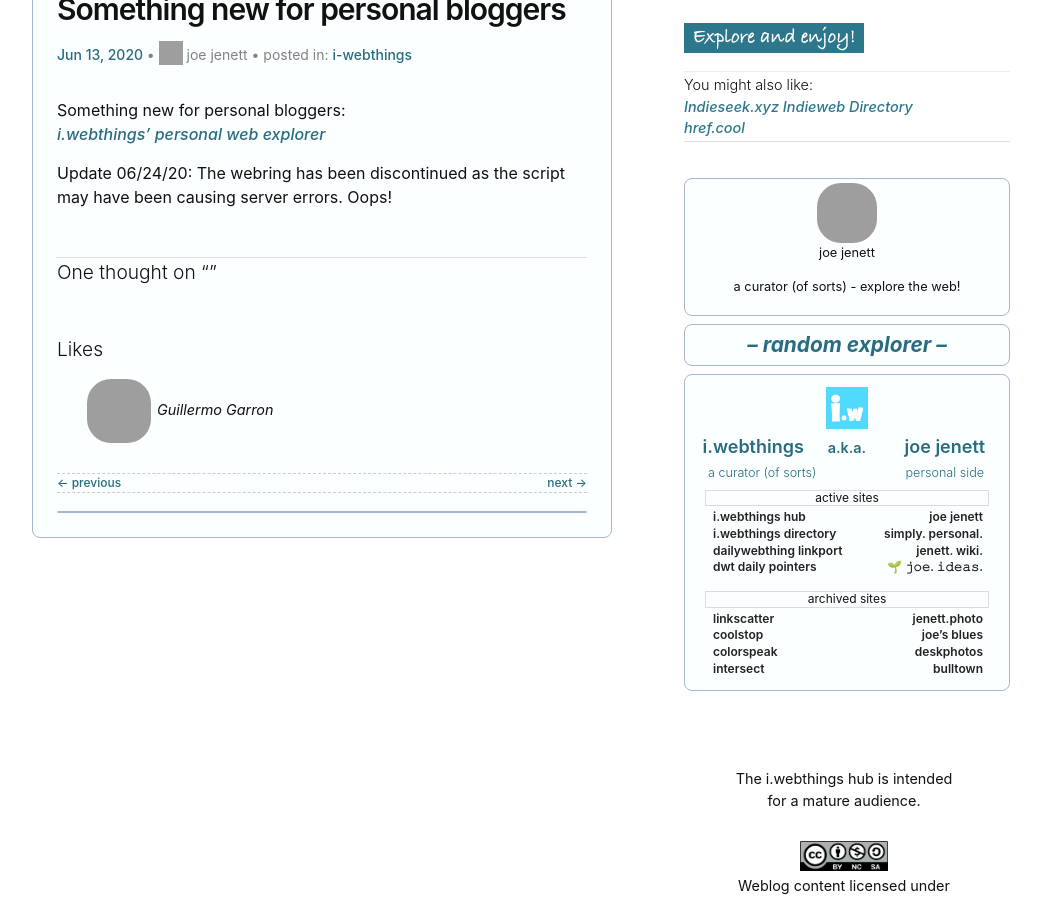
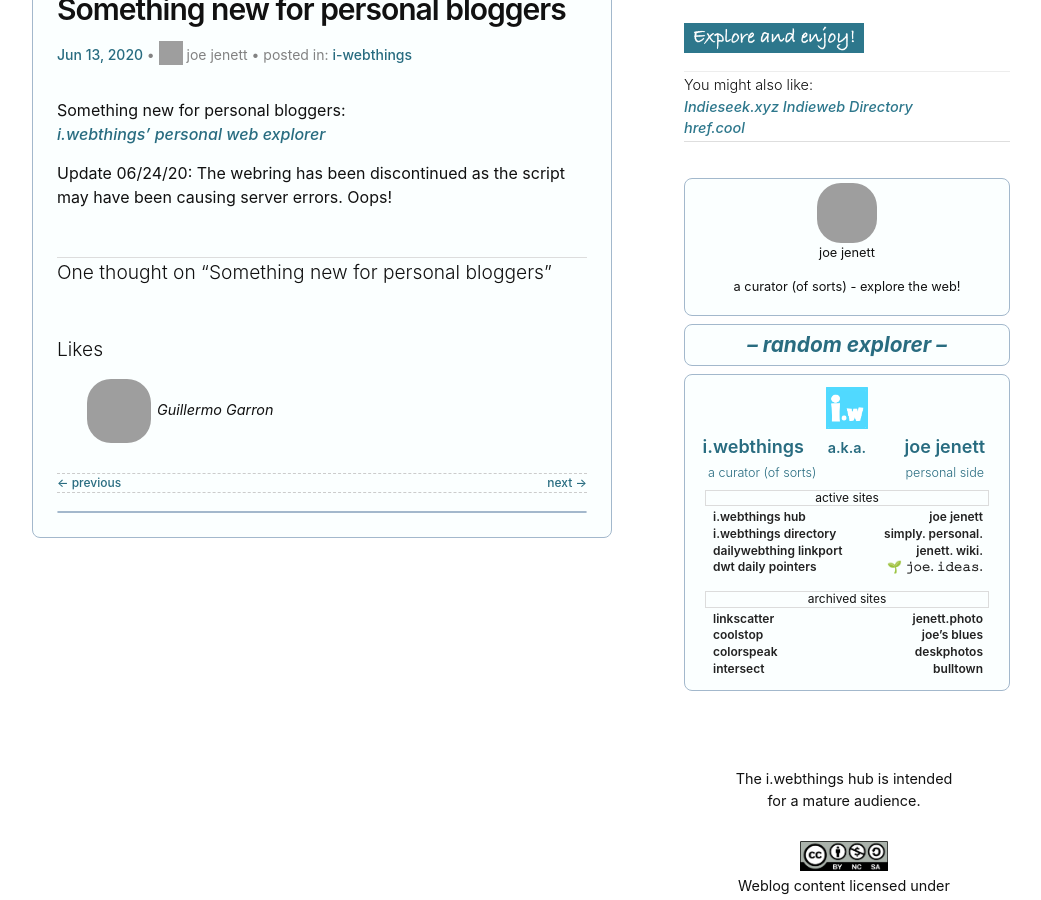
Before and after one commit to joejenett/i.webthings, a Jekyll site: the page built from _posts/2020-06-13-2969-2.md, in a window 1280 px wide and 900 px high, scrolled down 302 px, cut to the strip 0-900 px from the top of the window. Shown: the whole strip, without its empty margins (108-1149 px from the left). Built offline with Jekyll 4.4.1, drawn with Linux system fonts in a browser that asks for light colours; comment, search, counter and statistics services are not loaded; grey boxes are pictures that could not be loaded.

Commit message:
Update 2020-06-13-2969-2.md

```diff
--- a/_posts/2020-06-13-2969-2.md
+++ b/_posts/2020-06-13-2969-2.md
@@ -25,7 +25,7 @@ Something new for personal bloggers:
 
 Update 06/24/20: The webring has been discontinued as the script may have been causing server errors. Oops!
 
-<h2 id="comments-title">One thought on “<span></span>”		</h2>
+<h2 id="comments-title">One thought on “Something new for personal bloggers”		</h2>
 
 
 <ol class="commentlist">
```
